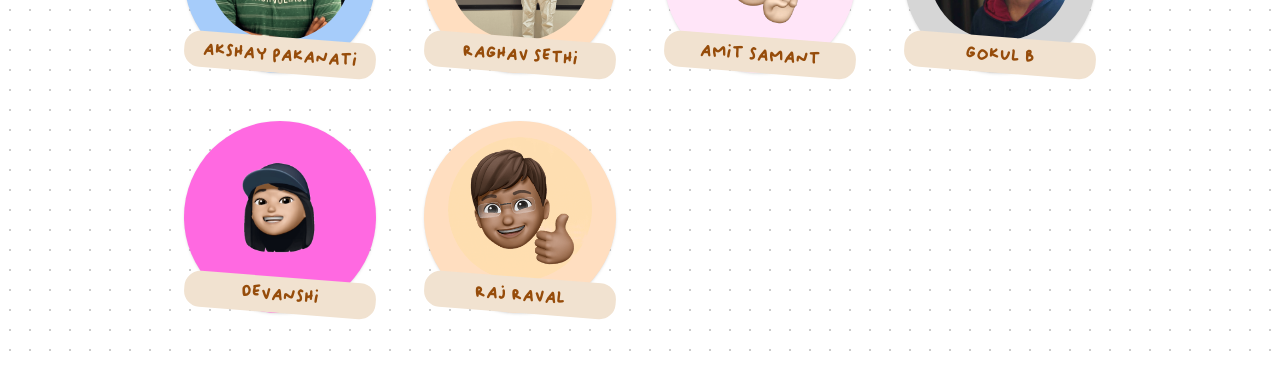
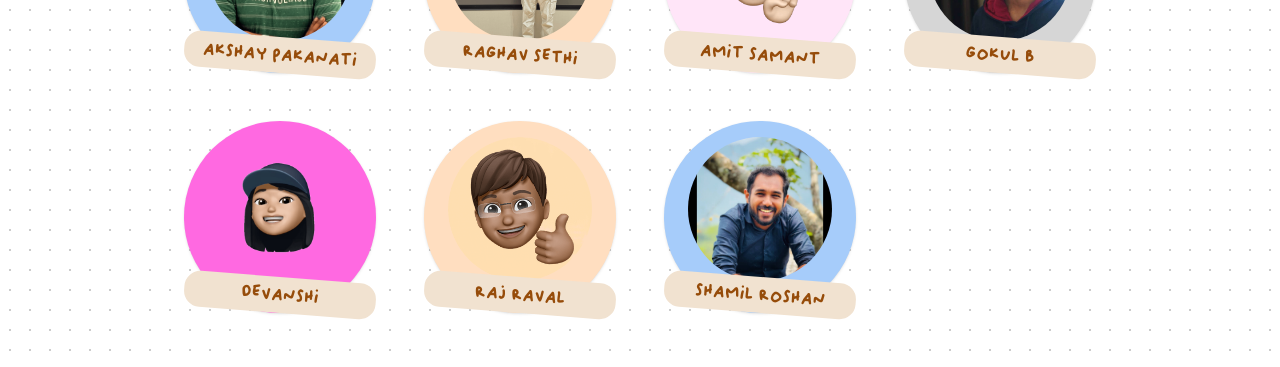
Before and after one commit to WatchPartyAroundIndia/watchpartyaroundindia.github.io, a React (Vite) app: page / in a window 1280 px wide. Shown: the part 4860-5227 px from the top of the page. Built offline with nearby package versions, Linux system fonts and the light colour scheme; a web font is replaced by a local one.

Commit message:
feat: add Shamil Roshan to the team section with LinkedIn profile and image

```diff
--- a/src/components/meet-the-team.tsx
+++ b/src/components/meet-the-team.tsx
@@ -12,6 +12,7 @@ import nishantDesai from "../assets/2025/team/Nishant Desai.png";
 import raghavSethi from "../assets/2025/team/Raghav Sethi.png";
 import rajRaval from "../assets/2025/team/Raj Raval.png";
 import rushitRakhasiya from "../assets/2025/team/Rushit Rakhasiya.png";
+import shamilRoshan from "../assets/2025/team/Shamil Roshan.jpeg";
 
 const MeetTheTeam = () => {
   const teamMembers = [
@@ -113,6 +114,13 @@ const MeetTheTeam = () => {
       memojiLogo: rajRaval,
       backgroundColour: "#FFDEC0",
     },
+    {
+      id: 15,
+      socialLink: "http://linkedin.com/in/shamil-roshan",
+      name: "Shamil Roshan",
+      memojiLogo: shamilRoshan,
+      backgroundColour: "#A6CCFA",
+    },
   ];
 
   return (
```
Also changed, not shown: src/assets/2025/team/Shamil Roshan.jpeg (added).
